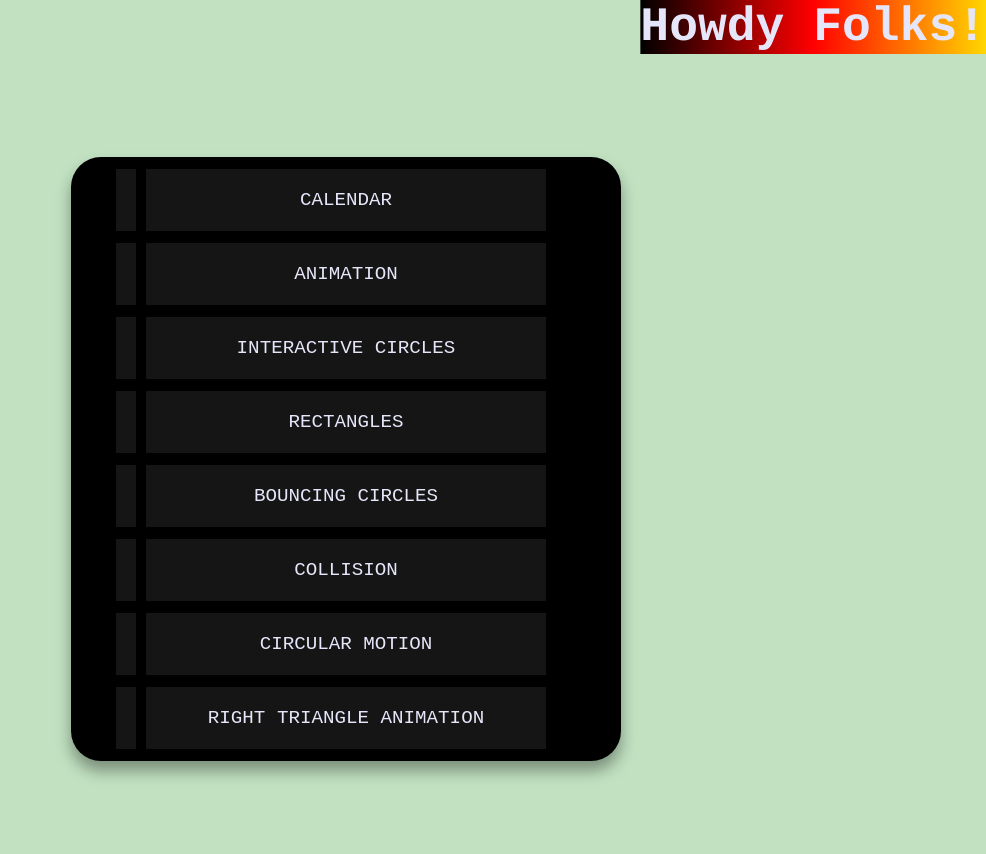
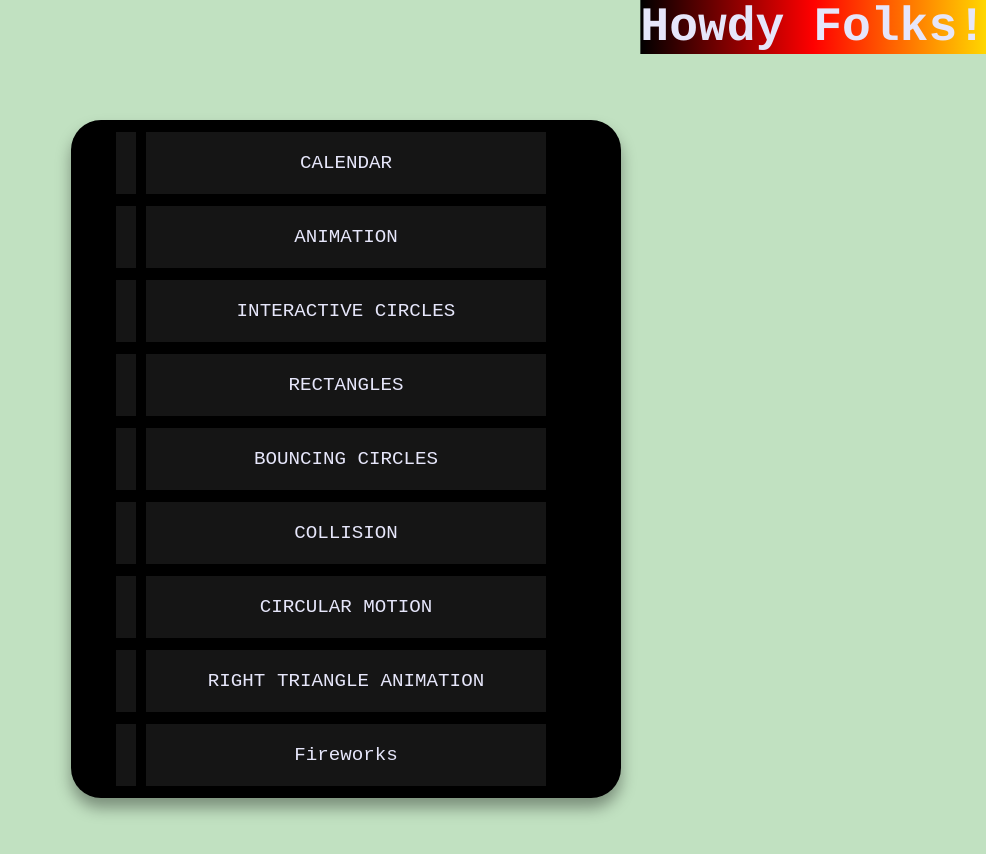
Before and after one commit to dnstha/ds, a plain HTML site: page index.htm in a window 1280 px wide. Shown: the whole page, without its empty margins (294-1280 px from the left). Drawn offline with Linux system fonts and the light colour scheme.

Commit message:
Update index.htm

```diff
--- a/index.htm
+++ b/index.htm
@@ -96,6 +96,7 @@
 				<li><a href = "./Collision/Collision.html">COLLISION</a></li>
 				<li><a href = "./Circular Motion/Circular.html">CIRCULAR MOTION</a></li>
 				<li><a href = "./Right Triangle Animation/Right Triangle.html">RIGHT TRIANGLE ANIMATION</a></li>
+				<li><a href = "./Fireworks/Fireworks.html">Fireworks</a></li>
 			</ul>
 		</div>
 	</div>
```
